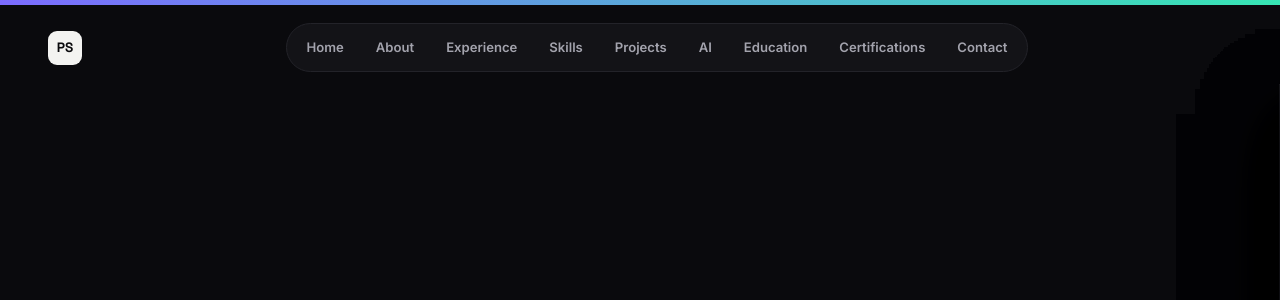
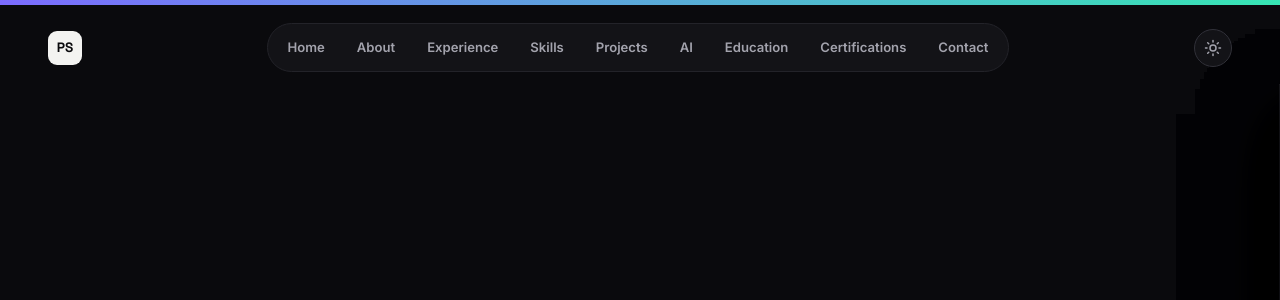
Before and after one commit to prainhub/portfolio, a Django app: page / in a window 1280 px wide. Shown: the top 300 px of the page. Run offline with Django 5.2, Linux system fonts and the light colour scheme; data that the repository does not hold is empty.

Commit message:
Re-add dark/light theme toggle
- New .theme-toggle button in the header (sun/moon icon), persisted via
  localStorage("theme"), defaulting to dark. An inline pre-paint script in
  base.html sets data-theme on <html> before first render so there's no
  dark→light flash on load.
- static/css/style.css: added a full light palette under
  [data-theme="light"] (bg/border/text/shadow/scrollbar tokens, inverted
  from the existing dark set) plus new --danger tokens so error states
  stay readable in both themes; every other rule already reads these CSS
  custom properties so it adapts automatically.
- static/js/main.js: initThemeToggle() flips data-theme on click, updates
  aria-pressed/aria-label and the theme-color meta tag, and persists the
  choice.

Verified: toggle flips tokens/meta correctly, choice survives reload,
side panels and RAG skill chip render cleanly in both themes, no console
errors.

Co-Authored-By: Claude Sonnet 5 <noreply@anthropic.com>
Claude-Session: https://claude.ai/code/session_019FViHgTKfPFnApRTEkjnKQ

```diff
--- a/static/css/style.css
+++ b/static/css/style.css
@@ -62,8 +62,32 @@ a { color: inherit; text-decoration: none; }
   --text: #f3f3f1;
   --text-muted: #a3a3ad;
   --text-dim: #6c6c78;
+  --danger: #ff6b7a;
+  --danger-bg: rgba(255, 107, 122, 0.1);
+  --danger-border: rgba(255, 107, 122, 0.3);
   --shadow: 0 20px 60px -25px rgba(0, 0, 0, 0.6);
   --scrollbar: #2a2a32;
+}
+
+/* Light palette — same bold-editorial system, inverted. Applied via
+   data-theme="light" on <html>, set before first paint by the inline
+   script in base.html (localStorage, default dark) and flipped at
+   runtime by .theme-toggle (see initThemeToggle in main.js). */
+[data-theme="light"] {
+  --bg: #f7f6f2;
+  --bg-elevated: #efeee7;
+  --bg-card: #ffffff;
+  --bg-card-hover: #f7f6f2;
+  --border: #e1ded4;
+  --border-strong: #cac6b8;
+  --text: #16161a;
+  --text-muted: #55545f;
+  --text-dim: #86848d;
+  --danger: #d43a4d;
+  --danger-bg: rgba(212, 58, 77, 0.08);
+  --danger-border: rgba(212, 58, 77, 0.3);
+  --shadow: 0 20px 60px -25px rgba(20, 18, 14, 0.18);
+  --scrollbar: #d8d4c8;
 }
 
 html, body {
@@ -209,6 +233,16 @@ body.is-loading { overflow: hidden; height: 100vh; }
   display: grid; place-items: center; color: var(--text-muted); background: var(--bg-card);
 }
 .icon-link:hover { color: var(--accent); border-color: var(--accent); }
+
+.theme-toggle {
+  flex-shrink: 0; width: 38px; height: 38px; border-radius: 50%; border: 1px solid var(--border-strong);
+  display: grid; place-items: center; color: var(--text-muted); background: var(--bg-card);
+}
+.theme-toggle:hover { color: var(--accent); border-color: var(--accent); }
+.theme-icon { width: 18px; height: 18px; }
+.theme-icon-moon { display: none; }
+[data-theme="light"] .theme-icon-sun { display: none; }
+[data-theme="light"] .theme-icon-moon { display: block; }
 
 .nav-toggle {
   display: none; width: 40px; height: 40px; border-radius: 50%;
@@ -542,10 +576,10 @@ body.is-loading { overflow: hidden; height: 100vh; }
   padding: 0.85rem 1rem; color: var(--text); resize: vertical;
 }
 .field input:focus, .field textarea:focus { border-color: var(--accent); }
-.field-error { color: #ff6b7a; font-size: 0.8rem; margin-top: 0.4rem; }
+.field-error { color: var(--danger); font-size: 0.8rem; margin-top: 0.4rem; }
 .form-status { display: none; padding: 0.9rem 1.1rem; border-radius: var(--radius-sm); font-size: 0.9rem; margin-top: 0.3rem; }
 .form-status.is-success { display: block; background: rgba(55, 230, 180, 0.1); color: var(--accent-2); border: 1px solid rgba(55, 230, 180, 0.3); }
-.form-status.is-error { display: block; background: rgba(255, 107, 122, 0.1); color: #ff6b7a; border: 1px solid rgba(255, 107, 122, 0.3); }
+.form-status.is-error { display: block; background: var(--danger-bg); color: var(--danger); border: 1px solid var(--danger-border); }
 .contact-submit { display: flex; align-items: center; gap: 0.7rem; }
 .spinner {
   width: 15px; height: 15px; border-radius: 50%; border: 2px solid rgba(255,255,255,0.25); border-top-color: currentColor;
--- a/static/js/main.js
+++ b/static/js/main.js
@@ -59,6 +59,38 @@
     };
     onScroll();
     window.addEventListener("scroll", onScroll, { passive: true });
+  }
+
+  /* ---------------- Theme toggle (dark/light, persisted) ---------------
+     The <html> element's data-theme is already set pre-paint by the
+     inline script in base.html (localStorage, default dark) — this just
+     wires the button to flip it and remember the choice. */
+  function initThemeToggle() {
+    var btn = document.querySelector(".theme-toggle");
+    if (!btn) return;
+    var root = document.documentElement;
+    var metaTheme = document.querySelector('meta[name="theme-color"]');
+    var themeColors = { dark: "#0a0a0d", light: "#f7f6f2" };
+
+    function apply(theme) {
+      root.setAttribute("data-theme", theme);
+      btn.setAttribute("aria-pressed", theme === "light" ? "true" : "false");
+      btn.setAttribute("aria-label", theme === "light" ? "Switch to dark theme" : "Switch to light theme");
+      if (metaTheme) metaTheme.setAttribute("content", themeColors[theme] || themeColors.dark);
+    }
+
+    apply(root.getAttribute("data-theme") === "light" ? "light" : "dark");
+
+    btn.addEventListener("click", function () {
+      var next = root.getAttribute("data-theme") === "light" ? "dark" : "light";
+      try {
+        localStorage.setItem("theme", next);
+      } catch (e) {
+        // Storage unavailable (private browsing etc) — theme still flips
+        // for this page view, it just won't persist across reloads.
+      }
+      apply(next);
+    });
   }
 
   /* ---------------- Mobile menu ---------------- */
@@ -544,6 +576,7 @@
     initLoader();
     initSmoothScroll();
     initNav();
+    initThemeToggle();
     initMobileMenu();
     initPanels();
     initReveal();
--- a/templates/base.html
+++ b/templates/base.html
@@ -1,6 +1,19 @@
 {% load static portfolio_extras %}<!doctype html>
-<html lang="en" data-theme="dark">
+<html lang="en">
 <head>
+<script>
+// Set the theme before first paint so there's no dark→light flash. Falls
+// back to dark (the site's default) if nothing was saved yet or storage
+// is unavailable (private browsing etc).
+(function () {
+  try {
+    var saved = localStorage.getItem("theme");
+    document.documentElement.setAttribute("data-theme", saved === "light" ? "light" : "dark");
+  } catch (e) {
+    document.documentElement.setAttribute("data-theme", "dark");
+  }
+})();
+</script>
 <meta charset="utf-8">
 <meta name="viewport" content="width=device-width, initial-scale=1">
 <title>{% block title %}{{ profile.full_name|default:"Prajin S" }} — {{ profile.headline|default:"Python Developer | Junior AI Engineer" }}{% endblock %}</title>
@@ -95,6 +108,10 @@
       {% endif %}
     {% endfor %}
     {% if resume_available %}<a class="btn btn-outline btn-sm" href="{% url 'core:resume_download' %}">Resume</a>{% endif %}
+    <button class="theme-toggle" type="button" aria-label="Switch to light theme" aria-pressed="false">
+      <svg class="theme-icon theme-icon-sun" viewBox="0 0 24 24" fill="none" stroke="currentColor" stroke-width="2" stroke-linecap="round" aria-hidden="true"><circle cx="12" cy="12" r="4"></circle><path d="M12 2v2M12 20v2M4.93 4.93l1.41 1.41M17.66 17.66l1.41 1.41M2 12h2M20 12h2M4.93 19.07l1.41-1.41M17.66 6.34l1.41-1.41"></path></svg>
+      <svg class="theme-icon theme-icon-moon" viewBox="0 0 24 24" fill="currentColor" aria-hidden="true"><path d="M21 12.79A9 9 0 1 1 11.21 3 7 7 0 0 0 21 12.79Z"></path></svg>
+    </button>
     <button class="nav-toggle" type="button" aria-label="Open menu" aria-expanded="false"><span></span></button>
   </div>
 </header>
```
